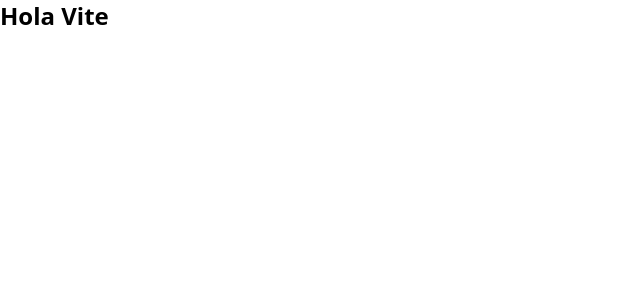
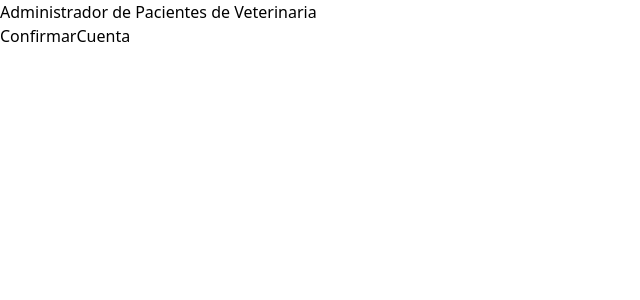
Before and after one commit to tamueka/FullStackJSClinicaVeterinaria, a React (Vite) app in the folder frontend/: page /confirmar/1 in a window 1280 px wide. Shown: the top 300 px of the page, without its empty margins (0-640 px from the left). Built offline with nearby package versions, Linux system fonts and the light colour scheme.

Commit message:
instalacion react router dom + configuracion rutas app

```diff
--- a/frontend/src/App.jsx
+++ b/frontend/src/App.jsx
@@ -1,5 +1,23 @@
+import { BrowserRouter, Routes, Route } from "react-router-dom";
+import AuthLayout from "./layout/AuthLayout";
+import Login from "./paginas/Login";
+import Registrar from "./paginas/Registrar";
+import ConfirmarCuenta from "./paginas/ConfirmarCuenta";
+import OlvidePassword from "./paginas/OlvidePassword";
+
 function App() {
-  return <h1 className="font-bold text-2xl">Hola Vite</h1>;
+  return (
+    <BrowserRouter>
+      <Routes>
+        <Route path="/" element={<AuthLayout />}>
+          <Route index element={<Login />} />
+          <Route path="registrar" element={<Registrar />} />
+          <Route path="olvide-password" element={<OlvidePassword />} />
+          <Route path="confirmar/:id" element={<ConfirmarCuenta />} />
+        </Route>
+      </Routes>
+    </BrowserRouter>
+  );
 }
 
 export default App;
--- /dev/null
+++ b/frontend/src/layout/AuthLayout.jsx
@@ -0,0 +1,12 @@
+import { Outlet } from "react-router-dom";
+
+const AuthLayout = () => {
+  return (
+    <>
+      <h1>Administrador de Pacientes de Veterinaria</h1>
+      <Outlet />
+    </>
+  );
+};
+
+export default AuthLayout;
--- /dev/null
+++ b/frontend/src/paginas/ConfirmarCuenta.jsx
@@ -0,0 +1,9 @@
+const ConfirmarCuenta = () => {
+  return (
+    <>
+      <h1>ConfirmarCuenta</h1>
+    </>
+  );
+};
+
+export default ConfirmarCuenta;
--- /dev/null
+++ b/frontend/src/paginas/Login.jsx
@@ -0,0 +1,9 @@
+function Login() {
+  return (
+    <>
+      <h2>Login</h2>
+    </>
+  );
+}
+
+export default Login;
--- /dev/null
+++ b/frontend/src/paginas/OlvidePassword.jsx
@@ -0,0 +1,9 @@
+const OlvidePassword = () => {
+  return (
+    <>
+      <h1>OlvidePassword</h1>
+    </>
+  );
+};
+
+export default OlvidePassword;
--- /dev/null
+++ b/frontend/src/paginas/Registrar.jsx
@@ -0,0 +1,9 @@
+const Registrar = () => {
+  return (
+    <>
+      <h1>Registrar</h1>
+    </>
+  );
+};
+
+export default Registrar;
```
